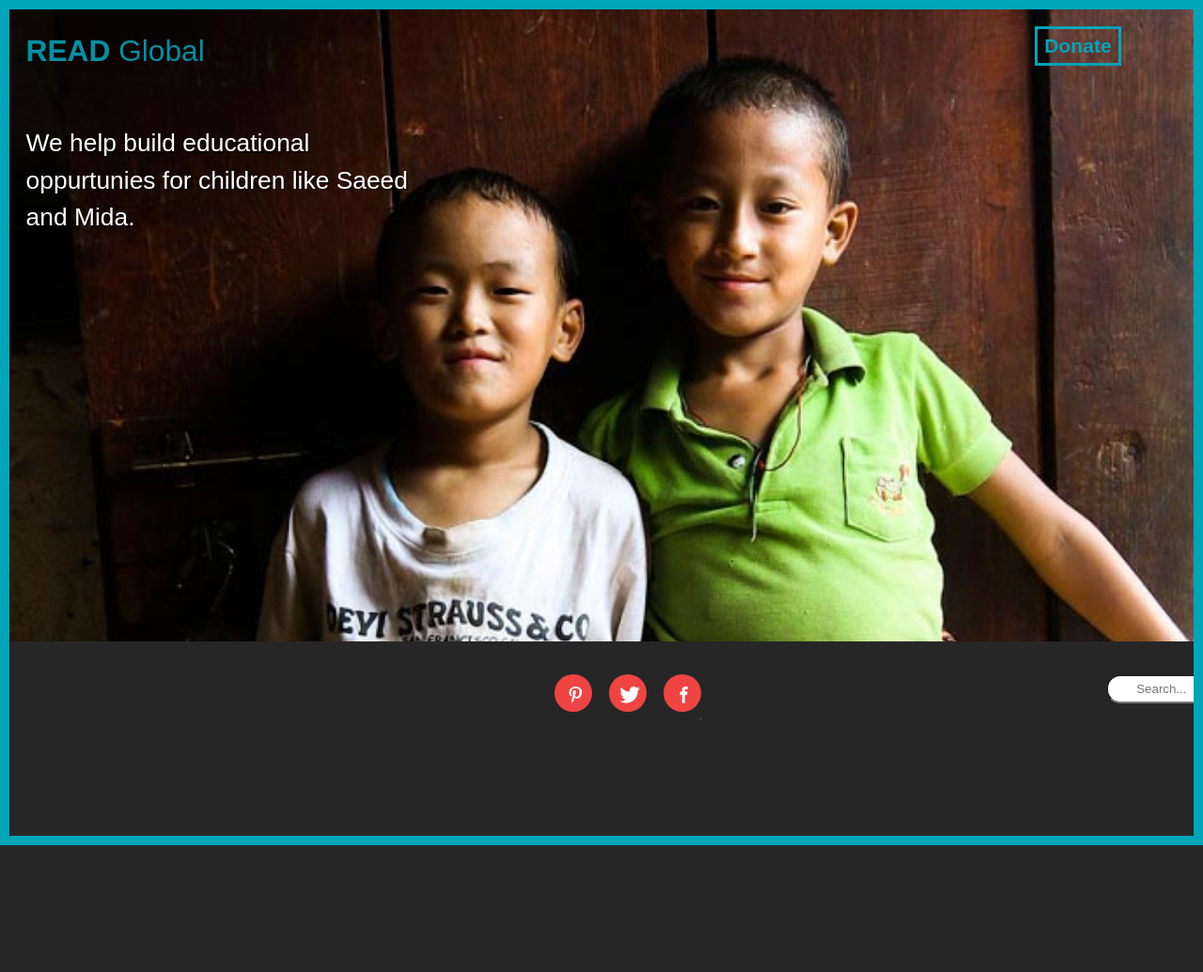
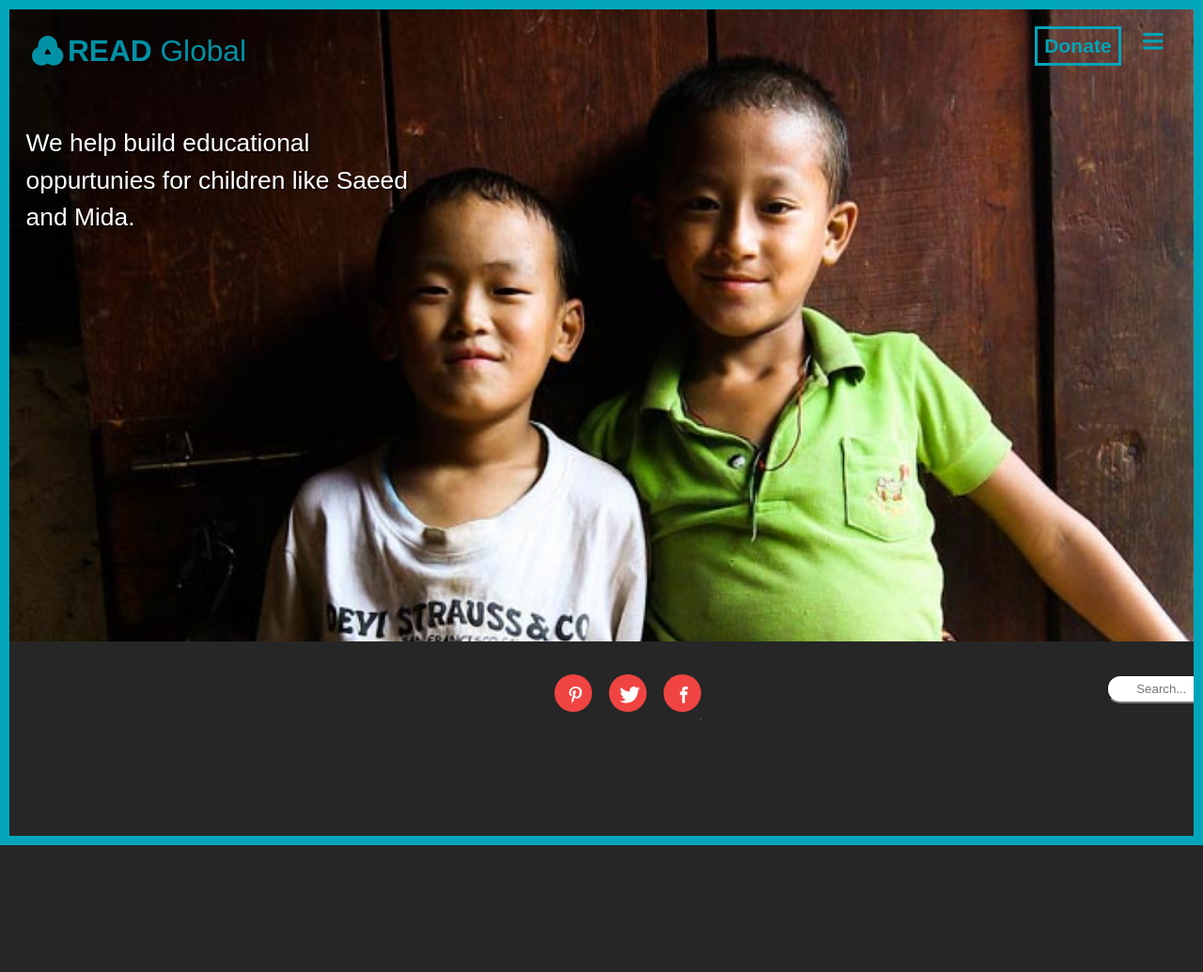
Before and after one commit to trac0040/non-for-profit, a Jekyll site: the page built from index.html, in a window 1280 px wide. Shown: the whole page at 94% size. Built offline with Jekyll 4.4.1, drawn with Linux system fonts in a browser that asks for light colours; nearby versions of some CDN libraries; some web fonts are replaced; Markdown is read by kramdown in place of the engine named in the settings.

Commit message:
feat (html): add icons to header

```diff
--- a/_layouts/default.html
+++ b/_layouts/default.html
@@ -18,14 +18,15 @@
 
       <header class="header">
       	<div class="static">
-	        <h1><span class="fat">READ</span> Global</h1>
 
-	        <a class="toggle-btn" href="#"><i class="i-menu"></i><span>Menu</span></a>
+      		<h1><i class="icon-logo-solid"></i><span class="fat">READ</span> Global</h1>
+
+	        <a class="toggle-btn" href="#"><i class="icon-menu-open-copy"></i><span>Menu</span></a>
 
 	        <a class="btn-donate" href="#">Donate</a>
 
 	        <nav class="navigation slide-menu">
-	          <a class="close-btn" href="#"><i class="i-close"></i><span>Close</span></a>
+	          <a class="close-btn" href="#"><i class="icon-menu-close"></i><span>Close</span></a>
 
 	          <ul>
 	              <li><a href="#">Home</a></li>
```
